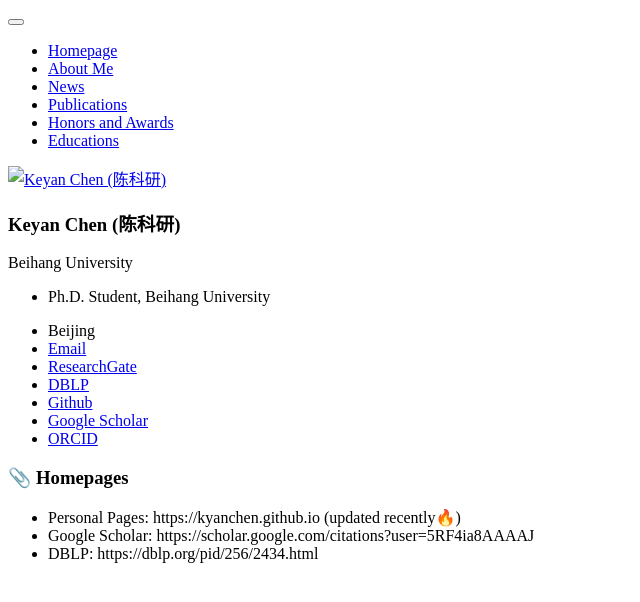
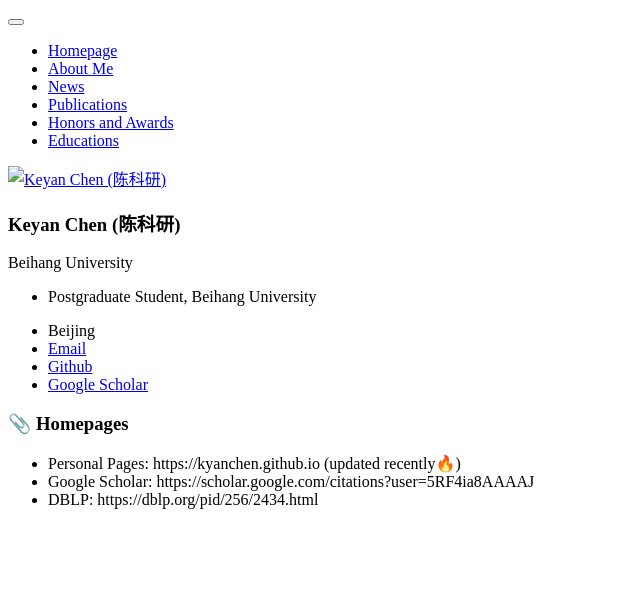
Before and after one commit to chuankepang/chuanke_academic.github.io, a Jekyll site: the page built from _pages/includes/homepage.md, in a window 1280 px wide. Shown: the top 602 px of the page, without its empty margins (0-640 px from the left). Built offline with Jekyll 4.4.1, drawn with Linux system fonts in a browser that asks for light colours; our own code applies the rules of GitHub Pages for plain Markdown files; part of the change alters nothing that is shown.

Commit message:
Update _config.yml

```diff
--- a/_config.yml
+++ b/_config.yml
@@ -7,18 +7,18 @@
 
 url: https://kychen.me
 # Site Settings
-title                    : "Keyan Chen (陈科研)"
-description              : "Ph.D. Student, Beihang University"
-repository               : "KyanChen/KyanChen.github.io"
+title                    : "Chuanke Pang (庞传科)"
+description              : "Postgraduate Student, Beihang University"
+repository               : "chuankepang/chuankepang.github.io"
 google_scholar_stats_use_cdn : true
 
 # google analytics
-google_analytics_id      : G-SWFCX99KQZ
+google_analytics_id      : Mr7Dx6gAAAAJ
 
 # SEO Related
-google_site_verification : b_BbOIt7d513ZXYDw-YRMicO6O5tthYiouqWDdWjGTU
-bing_site_verification   : B5AA590E7B9C03956A6F7DEC0F776211
-baidu_site_verification  : code-ZxFK3f4pfb
+google_site_verification : # b_BbOIt7d513ZXYDw-YRMicO6O5tthYiouqWDdWjGTU
+bing_site_verification   : # B5AA590E7B9C03956A6F7DEC0F776211
+baidu_site_verification  : # code-ZxFK3f4pfb
 
 # Site Author
 author:
@@ -28,9 +28,9 @@ author:
   location         : "Beijing"
   employer         :
   pubmed           :
-  googlescholar    : "https://scholar.google.com/citations?user=5RF4ia8AAAAJ"
-  email            : "kychen@buaa.edu.cn"
-  researchgate     : "https://www.researchgate.net/profile/Keyan-Chen-6"
+  googlescholar    : "https://scholar.google.com/citations?user=Mr7Dx6gAAAAJ"
+  email            : "chuankepang@buaa.edu.cn"
+  researchgate     : # "https://www.researchgate.net/profile/Keyan-Chen-6"
   uri              :
   bitbucket        :
   codepen          :
@@ -38,15 +38,15 @@ author:
   flickr           :
   facebook         :
   foursquare       :
-  github           : "KyanChen"
+  github           : "chuankepang"
   google_plus      :
   keybase          :
   instagram        :
   impactstory      : # "https://profiles.impactstory.org/u/xxxx-xxxx-xxxx-xxxx"
   lastfm           :
   linkedin         : # "KeyanChen"
-  dblp             : "https://dblp.org/pid/256/2434.html"
-  orcid            : "https://orcid.org/0000-0003-0483-1306"
+  dblp             : # "https://dblp.org/pid/256/2434.html"
+  orcid            : # "https://orcid.org/0000-0003-0483-1306"
   pinterest        :
   soundcloud       :
   stackoverflow    : # http://stackoverflow.com/users/123456/username
```
